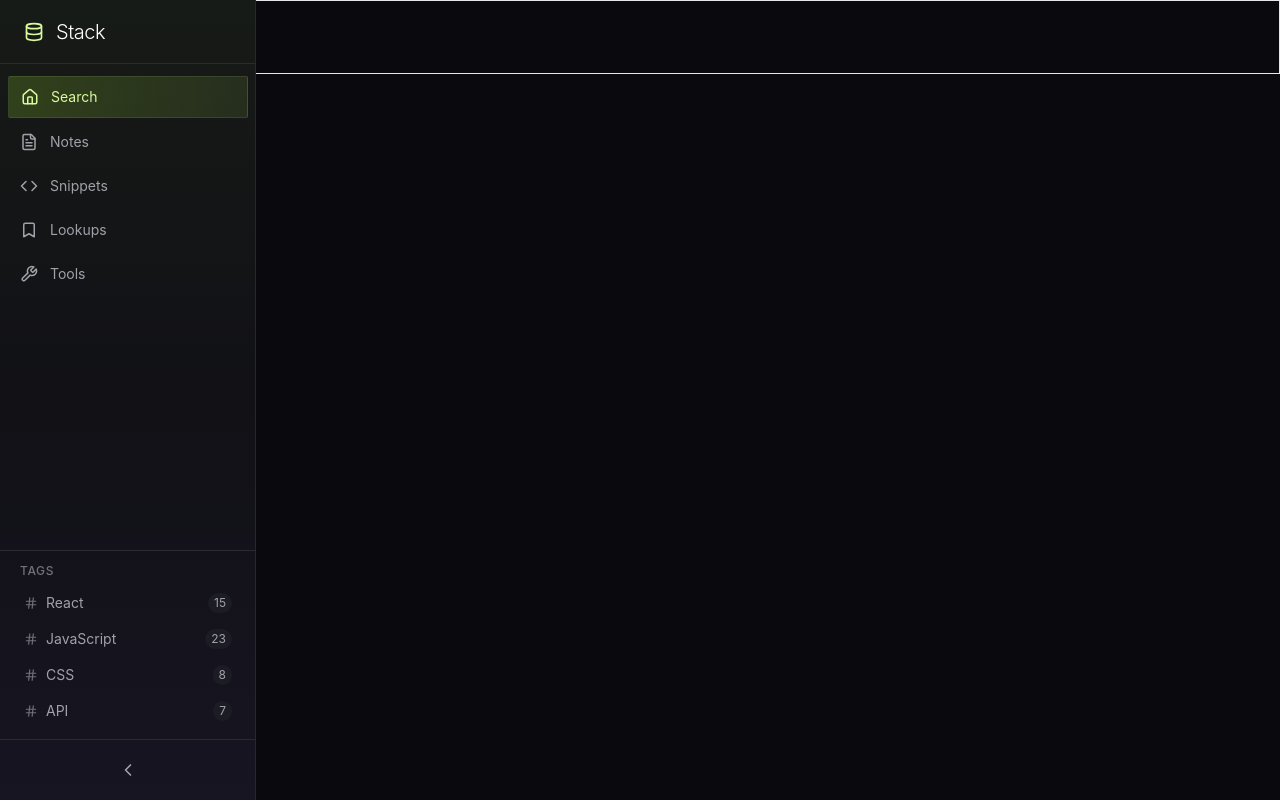
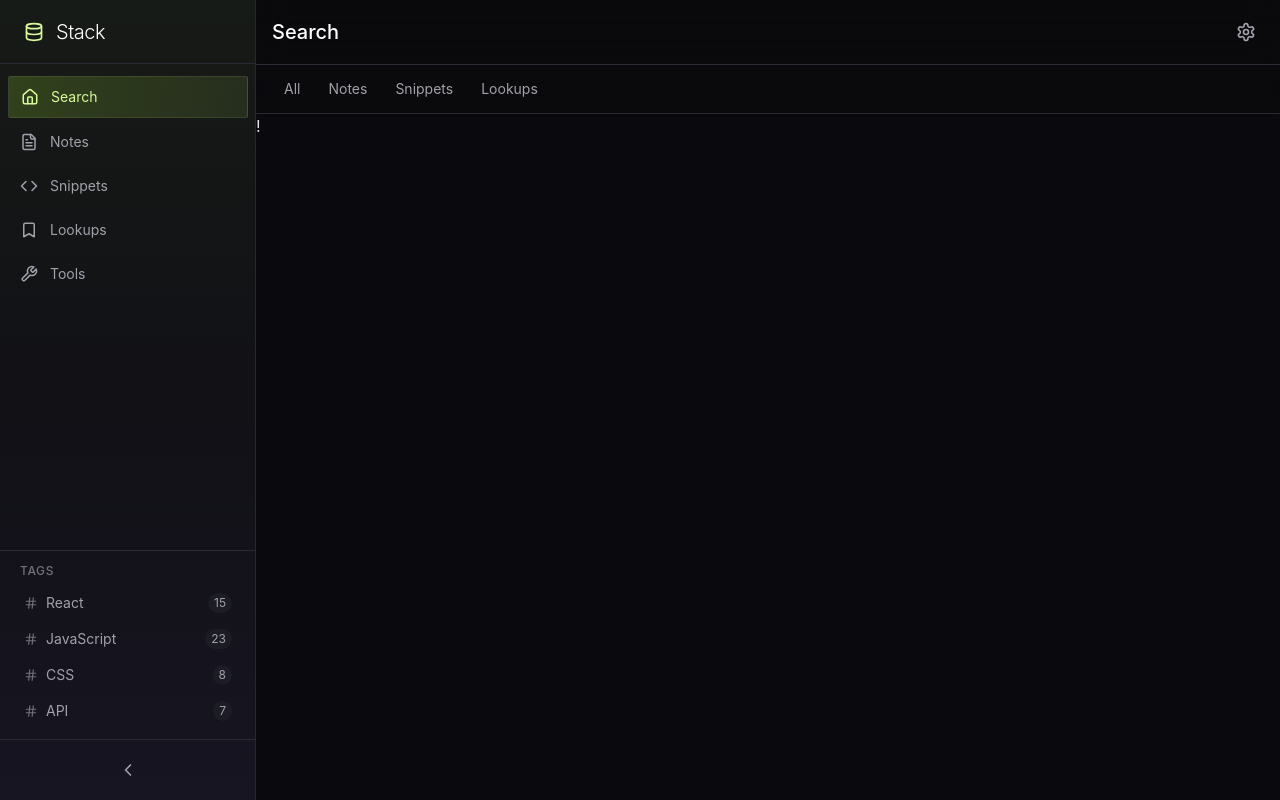
Before and after one commit to Selamkd/Stack, a React (Vite) app in the folder view/: page / in a window 1280 px wide. Built offline with nearby package versions, Linux system fonts and the light colour scheme.

Commit message:
add header and filter tabs

```diff
--- a/view/package.json
+++ b/view/package.json
@@ -17,6 +17,7 @@
     "@types/react-dom": "^19.1.2",
     "@vitejs/plugin-react": "^4.4.0",
     "autoprefixer": "^10.4.21",
+    "esbuild": "^0.25.2",
     "postcss": "^8.5.3",
     "tailwindcss": "^3.3.3",
     "vite": "^4.3.0"
--- a/view/src/app/App.tsx
+++ b/view/src/app/App.tsx
@@ -1,3 +1,3 @@
 export default function App() {
-  return <h1>Here!</h1>;
+  return <h1>!</h1>;
 }
--- a/view/src/components/layout/AppLayout.tsx
+++ b/view/src/components/layout/AppLayout.tsx
@@ -1,11 +1,28 @@
-import { ReactNode } from 'react';
-import Sidebar from './Sidebar';
+import { ReactNode, useState } from 'react';
+import Sidebar, { ISideBarMode } from './Sidebar';
+import Header, { FilterTabs } from './Header';
 
 export default function AppLayout(props: { children: ReactNode }) {
+  const [scrolled, setScrolled] = useState(false);
+  const [sidebarMode, setSidebarMode] = useState<ISideBarMode>('expanded');
   return (
     <div className="bg-custom-base min-h-screen text-zinc-200">
-      <Sidebar />
-      <main className="p-4 sm:p-6 max-w-7xl border mx-auto">
+      <Sidebar sidebarMode={sidebarMode} setSidebarMode={setSidebarMode} />
+      <main
+        className={`flex-1 transition-all h-screen duration-300 ${
+          sidebarMode === 'expanded'
+            ? 'ml-64'
+            : sidebarMode === 'compact'
+            ? 'ml-20'
+            : 'ml-0'
+        }`}
+      >
+        <Header
+          scrolled={scrolled}
+          sidebarMode={sidebarMode}
+          activePage={'Search'}
+        />
+        <FilterTabs />
         {props?.children}
       </main>
     </div>
--- a/view/src/components/layout/Header.tsx
+++ b/view/src/components/layout/Header.tsx
@@ -1,3 +1,70 @@
-export default function Header() {
-  return <h1>Header here</h1>;
+import { Menu, Plus, SearchCheck, Settings } from 'lucide-react';
+import { ISideBarMode } from './Sidebar';
+import { useLocation, useNavigate } from 'react-router-dom';
+
+interface IHeader {
+  sidebarMode: ISideBarMode;
+  scrolled: boolean;
+  activePage: string;
 }
+
+export default function Header(props: IHeader) {
+  return (
+    <header
+      className={`sticky top-0 z-10 backdrop-blur-lg bg-[#0a0a0e]/70 border-b border-custom-border transition-all ${
+        props?.scrolled ? 'py-2' : 'py-3.5'
+      }`}
+    >
+      <div className="flex items-center justify-between px-4 max-w-7xl mx-auto">
+        <div className="flex items-center space-x-4">
+          <h1 className="text-xl font-medium text-white">{props.activePage}</h1>
+        </div>
+
+        <div className="flex items-center space-x-3">
+          <button className="p-2 rounded-lg text-zinc-400 hover:text-lime-400 hover:bg-custom-surface transition-colors">
+            <Settings size={20} />
+          </button>
+        </div>
+      </div>
+    </header>
+  );
+}
+
+export function FilterTabs() {
+  const location = useLocation();
+  const navigate = useNavigate();
+
+  const tabs = [
+    { label: 'All', path: '/search' },
+    { label: 'Notes', path: '/search/notes' },
+    { label: 'Snippets', path: '/search/snippets' },
+    { label: 'Lookups', path: '/search/lookups' },
+  ];
+
+  const isSearchPage = location.pathname.startsWith('/search');
+
+  // if (!isSearchPage) return null;
+
+  return (
+    <div className="sticky top-16 z-5 bg-custom-base/90 backdrop-blur border-b border-[#2a2a35] px-4 py-2">
+      <div className="max-w-7xl mx-auto flex items-center space-x-1">
+        {tabs.map((tab) => {
+          const isActive = location.pathname === tab.path;
+          return (
+            <button
+              key={tab.label}
+              onClick={() => navigate(tab.path)}
+              className={`px-3 py-1.5 rounded-lg text-sm transition-colors ${
+                isActive
+                  ? 'bg-gradient-to-r from-lime-500/20 to-lime-400/10 text-lime-400 font-medium'
+                  : 'text-zinc-400 hover:text-white hover:bg-[#1c1c24]/70'
+              }`}
+            >
+              {tab.label}
+            </button>
+          );
+        })}
+      </div>
+    </div>
+  );
+}
--- a/view/src/components/layout/Sidebar.tsx
+++ b/view/src/components/layout/Sidebar.tsx
@@ -2,24 +2,23 @@ import {
   Bookmark,
   Code,
   Database,
-  FileCode,
   FileText,
-  FolderCode,
   Hash,
   Home,
-  Menu,
   Wrench,
 } from 'lucide-react';
-import { useEffect, useState } from 'react';
+import { useState } from 'react';
 import { useNavigate } from 'react-router-dom';
 
-type ISideBarMode = 'expanded' | 'compact';
+export type ISideBarMode = 'expanded' | 'compact';
 
-export default function Sidebar() {
-  const [sidebarMode, setSidebarMode] = useState<ISideBarMode>('expanded');
-
+interface ISideBar {
+  sidebarMode: ISideBarMode;
+  setSidebarMode: React.Dispatch<React.SetStateAction<ISideBarMode>>;
+}
+export default function Sidebar(props: ISideBar) {
   const toggleSidebar = () => {
-    setSidebarMode((prev) => {
+    props.setSidebarMode((prev) => {
       if (prev === 'expanded') return 'compact';
       if (prev === 'compact') return 'expanded';
       return 'expanded';
@@ -29,9 +28,9 @@ export default function Sidebar() {
   return (
     <aside
       className={`fixed inset-y-0 left-0 z-20 transition-all duration-300 ease-in-out ${
-        sidebarMode === 'expanded'
+        props?.sidebarMode === 'expanded'
           ? 'w-64'
-          : sidebarMode === 'compact'
+          : props?.sidebarMode === 'compact'
           ? 'w-20'
           : 'w-0'
       }`}
@@ -44,7 +43,7 @@ export default function Sidebar() {
         <div
           className={`flex items-center h-16 px-4 border-b border-custom-border`}
         >
-          {sidebarMode === 'expanded' ? (
+          {props?.sidebarMode === 'expanded' ? (
             <div className="flex items-center space-x-1">
               <div className="relative h-9 w-9 mx-auto">
                 <div className="absolute inset-0  rounded-lg opacity-80" />
@@ -56,7 +55,7 @@ export default function Sidebar() {
                 Stack
               </h1>
             </div>
-          ) : sidebarMode === 'compact' ? (
+          ) : props?.sidebarMode === 'compact' ? (
             <div className="relative h-9 w-9 mx-auto">
               <div className="absolute inset-0 rounded-lg opacity-80" />
               <div className="relative h-full w-full flex items-center justify-center">
@@ -67,7 +66,9 @@ export default function Sidebar() {
         </div>
         <nav
           className={`flex-1 py-3 space-y-1 px-2 transition-all duration-300 ${
-            sidebarMode === 'compact' ? 'overflow-hidden' : 'overflow-y-auto'
+            props?.sidebarMode === 'compact'
+              ? 'overflow-hidden'
+              : 'overflow-y-auto'
           }`}
         >
           <NavButton
@@ -75,39 +76,39 @@ export default function Sidebar() {
             label="Search"
             isActive={true}
             link={'/search'}
-            mode={sidebarMode}
+            mode={props?.sidebarMode}
           />
           <NavButton
             icon={<FileText size={18} />}
             label="Notes"
             isActive={false}
             link={'/notes'}
-            mode={sidebarMode}
+            mode={props?.sidebarMode}
           />
           <NavButton
             icon={<Code size={18} />}
             label="Snippets"
             isActive={false}
             link={'/snippets'}
-            mode={sidebarMode}
+            mode={props?.sidebarMode}
           />
           <NavButton
             icon={<Bookmark size={18} />}
             label="Lookups"
             isActive={false}
             link={'/search-lookup'}
-            mode={sidebarMode}
+            mode={props?.sidebarMode}
           />
           <NavButton
             icon={<Wrench size={18} />}
             label="Tools"
             isActive={false}
             link={'/tools'}
-            mode={sidebarMode}
+            mode={props.sidebarMode}
           />
         </nav>
 
-        {sidebarMode === 'expanded' && (
+        {props?.sidebarMode === 'expanded' && (
           <div className="p-3 border-t border-custom-border">
             <h3 className="text-xs font-medium text-zinc-500 uppercase tracking-wider px-2 mb-2">
               Tags
@@ -126,10 +127,10 @@ export default function Sidebar() {
             onClick={toggleSidebar}
             className="p-2 rounded-lg hover:bg-custom-surface text-zinc-400 hover:text-lime-400 transition-colors"
           >
-            {sidebarMode === 'expanded' ? (
-              <SidebarIconLeft size={20} />
+            {props?.sidebarMode === 'expanded' ? (
+              <SidebarIcon size={20} />
             ) : (
-              <SidebarIconRight size={20} />
+              <SidebarIcon size={20} />
             )}
           </button>
         </div>
@@ -204,7 +205,7 @@ function TagButton(props: ITagButton) {
   );
 }
 
-function SidebarIconLeft(props: { size: number; className?: string }) {
+function SidebarIcon(props: { size: number; className?: string }) {
   return (
     <svg
       xmlns="http://www.w3.org/2000/svg"
@@ -222,21 +223,3 @@ function SidebarIconLeft(props: { size: number; className?: string }) {
     </svg>
   );
 }
-function SidebarIconRight(props: { size: number; className?: string }) {
-  return (
-    <svg
-      xmlns="http://www.w3.org/2000/svg"
-      width={props.size}
-      height={props.size}
-      viewBox="0 0 24 24"
-      fill="none"
-      stroke="currentColor"
-      strokeWidth="2"
-      strokeLinecap="round"
-      strokeLinejoin="round"
-      className={props.className}
-    >
-      <path d="M15 18l-6-6 6-6" />
-    </svg>
-  );
-}
--- a/view/src/index.tsx
+++ b/view/src/index.tsx
@@ -13,15 +13,14 @@ const root = ReactDOM.createRoot(
 root.render(
   <React.StrictMode>
     <BrowserRouter>
+      <Routes>
+        <Route path="/test" element={<AppTest />} />
+      </Routes>
       <AppLayout>
         <Routes>
           <Route path="/" element={<App />} />
         </Routes>
       </AppLayout>
-
-      <Routes>
-        <Route path="/test" element={<AppTest />} />
-      </Routes>
     </BrowserRouter>
   </React.StrictMode>
 );
```
Also changed, not shown: 1 other file (tests, documents, lock files or other folders).
